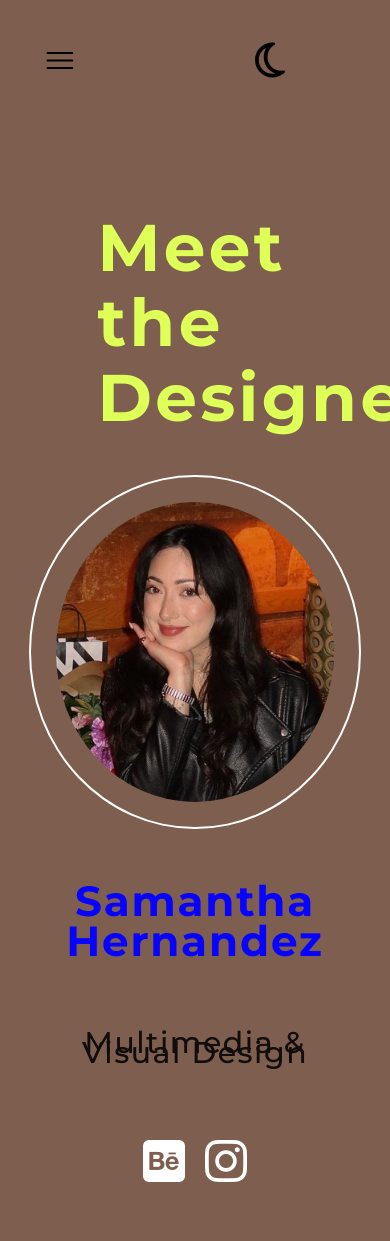
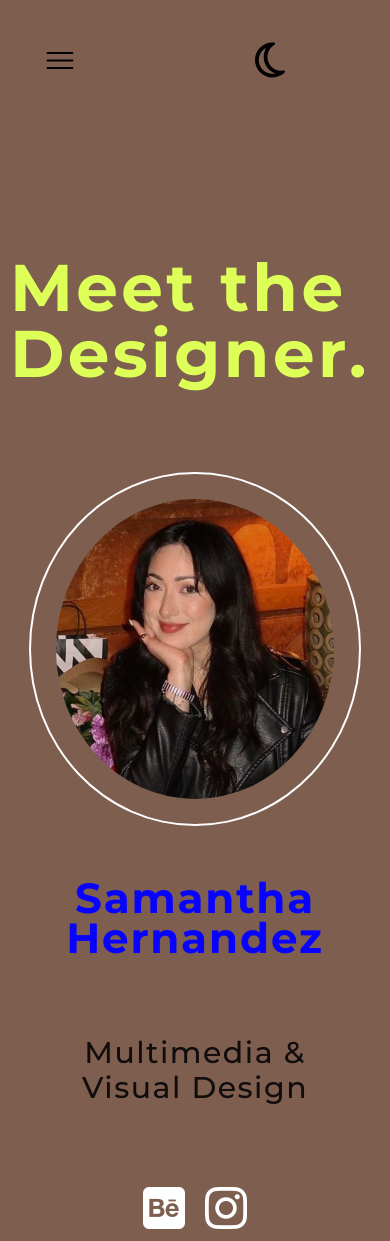
Before and after one commit to Sammdez96/Art444-Main-Site, a plain HTML site: page index.html in a window 390 px wide. Shown: the top 1241 px of the page. Drawn offline with Linux system fonts and the light colour scheme; a web font is replaced by a local one.

Commit message:
update mobile view
foiahr5u9oqhnofvm

```diff
--- a/index.html
+++ b/index.html
@@ -43,7 +43,7 @@
 <!-- Main Header -->
   <section id="header" class="header">
     <div class="container">
-    <div><h1 class="meet-the-designer center">Meet the Designer.</h1></div>
+    <div><h1 class="meet-the-designer">Meet the Designer.</h1></div>
     <div><img src="images/headshot.png" class="profile-pic" class="image" alt="Profile Picture" width="300" height="300"/></div>
     </div>
     <div class="container samantha-hernandez">
--- a/responsive.css
+++ b/responsive.css
@@ -61,6 +61,7 @@
     .meet-the-designer {
         text-align: left;
         padding-left: 10px;
+    }
 
     .nav-button {
         display: none;
@@ -102,4 +103,3 @@
 
 
 }
-}
--- a/style.css
+++ b/style.css
@@ -166,9 +166,9 @@ color: #110D0D;
 text-align: center;
 font-family: 'Montserrat';
 font-style: normal;
-font-weight: 700;
+font-weight: 650;
 font-size: 66px;
-line-height: 75px;
+line-height: 66px;
 letter-spacing: 0.05em;
 color: #DEFF58;
 
@@ -197,7 +197,7 @@ font-family: 'Montserrat';
 font-style: normal;
 font-weight: 450;
 font-size: 30px;
-line-height: 10px;
+line-height: 35px;
 letter-spacing: 0.05em;
 color: #110D0D;
 }
```
